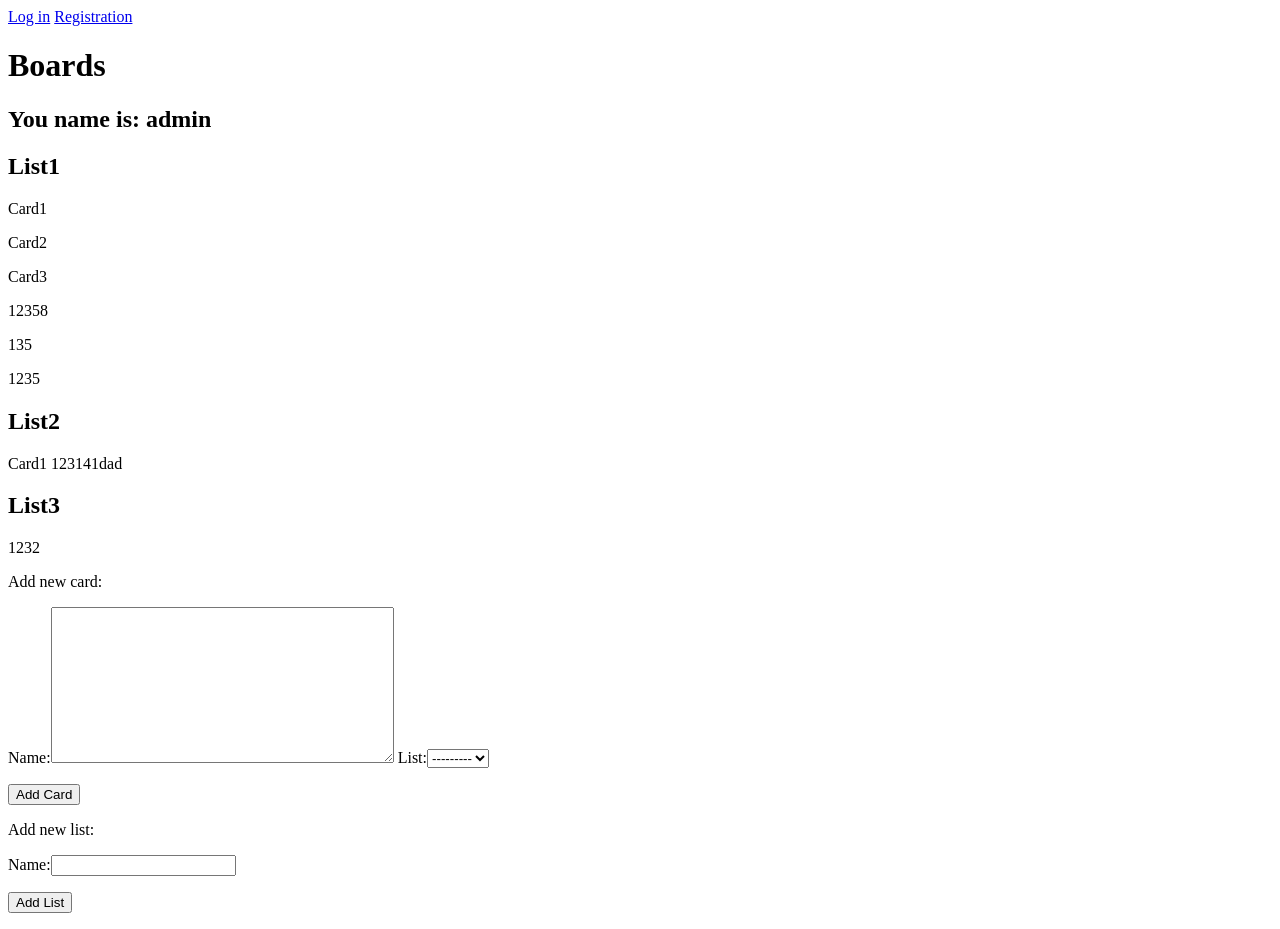
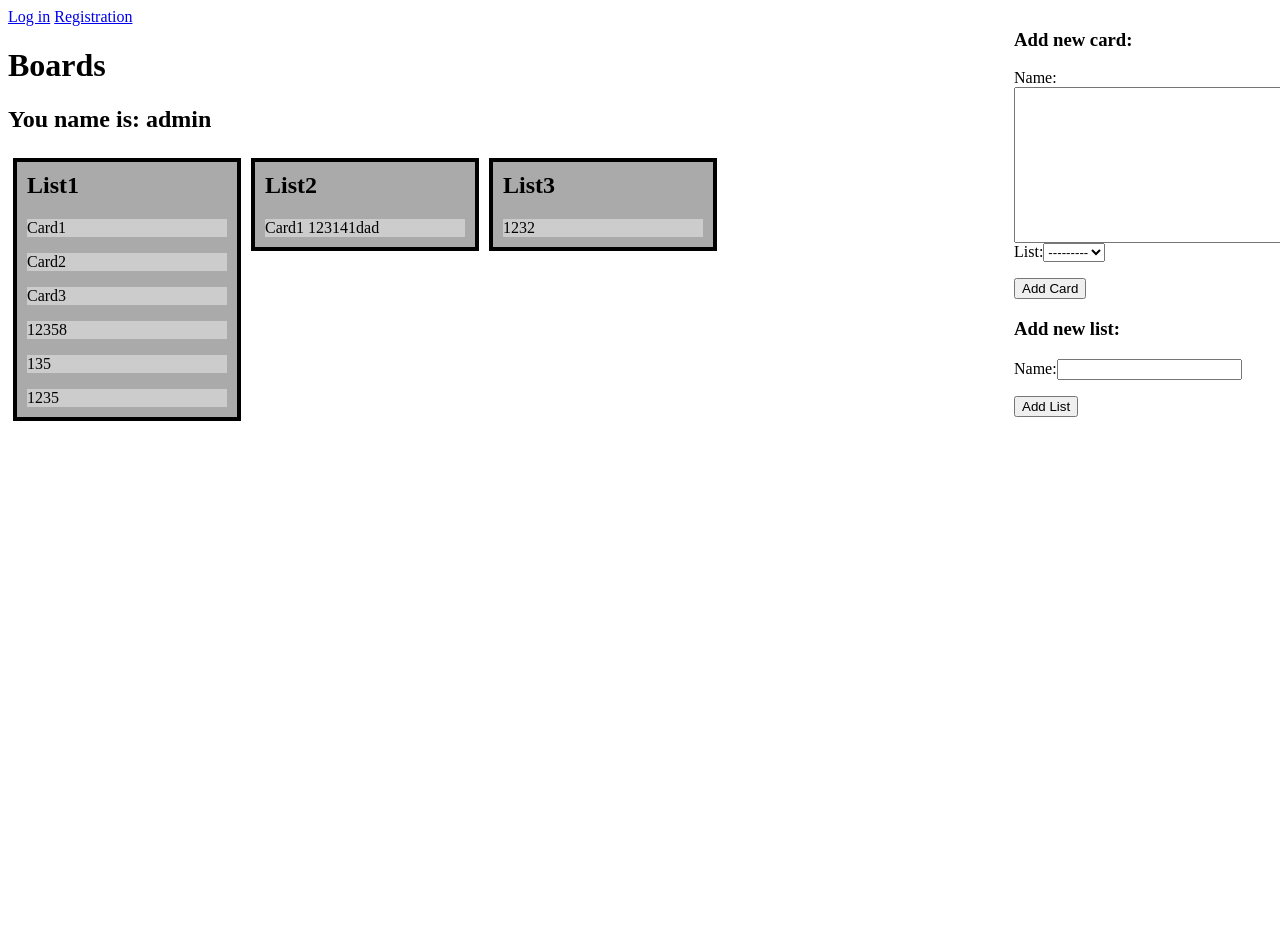
Before and after one commit to ZhenKasp/TrelloClone, a Django app: page /boards/ in a window 1280 px wide. After the commit the page ends 421 px from the top, so only its background shows below. Run offline with Django 3.2, Linux system fonts and the light colour scheme; a user stored in the database is signed in; data comes from the database, SQL or seed files in the repository; both versions use the stored data as it was after the commit.

Commit message:
added css

```diff
--- a/TrelloClone/settings.py
+++ b/TrelloClone/settings.py
@@ -120,6 +120,7 @@ USE_TZ = True
 # https://docs.djangoproject.com/en/3.0/howto/static-files/
 
 STATIC_URL = '/static/'
+STATIC_ROOT = os.path.join(BASE_DIR,  'static')
 
 LOGIN_REDIRECT_URL = '/boards/'
 
--- /dev/null
+++ b/boards/static/css/style.css
@@ -0,0 +1,32 @@
+span.clear { clear: left; display: block; }
+.board
+{
+    width: 80%;
+}
+.list
+{
+    display: table;
+    position: relative;
+    width: 200px;
+    height: auto;
+    background: #aaa;
+    padding: 10px;
+    border: 4px solid black;
+    margin: 5px;
+    float: left;
+}
+.card
+{
+    position: relative;
+    width: auto;
+    height: auto;
+    background: #ccc;
+}
+.forms
+{
+    position: fixed;
+    right: 0px;
+    top: 0px;
+    margin: 10px;
+    width: 20%;
+}
--- a/boards/templates/boards/index.html
+++ b/boards/templates/boards/index.html
@@ -1,3 +1,6 @@
+{% load static %}
+<link rel="stylesheet" href="{% static 'css/style.css' %}">
+
 <nav>
     <a href="/users/login" class="button">Log in</a>
     <a href="/users/register" class="button">Registration</a>
@@ -6,28 +9,37 @@
 <h1>Boards</h1>
 {% if user.is_authenticated %}
     <h2>You name is: {{ user.username }}</h2>
+{% else %}
+    <h2>You are not logged in </h2>
+{% endif %}
 
+<div class="board">
     {% for list, cards in dictionary.items %}
+    <div class="list">
         <h2>{{ list }}</h2>
         {% for card in cards %}
+            <div class="card">
                 <p>{{ card }}</p>
+            </div>
         {% endfor %}
+    </div>
     {% endfor %}
+</div>
 
+<span class="clear"></span>    <!--clearing float left-->
+
+<div class="forms">
     <form action = "" method = "POST">
         {% csrf_token %}
-    <p>Add new card:</p>
+        <h3>Add new card:</h3>
         <p>{{ form.form_card }}</p>
         <input type="submit" value="Add Card">
     </form>
 
     <form action = "" method = "POST">
         {% csrf_token %}
-    <p>Add new list:</p>
+        <h3>Add new list:</h3>
         <p>{{ form.form_list }}</p>
         <input type="submit" value="Add List">
     </form>
-
-{% else %}
-  <h2>You are not logged in </h2>
-{% endif %}
+</div>
```
Also changed, not shown: db.sqlite3. Lines whose indentation alone changed are shown as unchanged.
